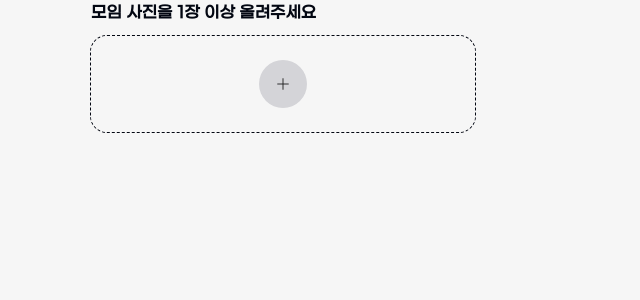
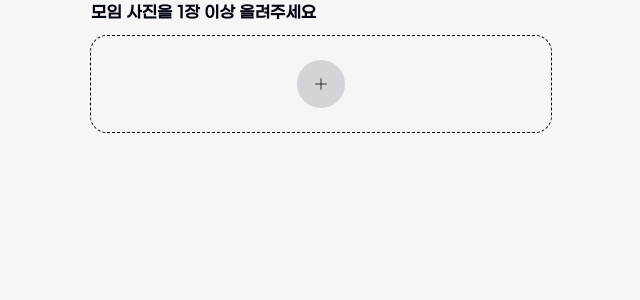
Before and after one commit to swyp-web9th-team8/frontend, a Next.js app: page /review/create in a window 1280 px wide. Shown: the top 300 px of the page, without its empty margins (319-959 px from the left). Built offline with nearby package versions, Linux system fonts and the light colour scheme.

Commit message:
Style: ImagesUploader 컴포넌트의 이미지를 선택하기 전 화면의 CSS 수정

```diff
--- a/src/components/atoms/Input/ImagesUploader.tsx
+++ b/src/components/atoms/Input/ImagesUploader.tsx
@@ -90,9 +90,10 @@ function ImagesUploader({ name }: Props) {
         onChange={handleChange}
         className="hidden"
       />
-      <div className="grid grid-cols-3 gap-2.5">
-        {previews.length > 0 &&
-          previews.map((preview, index) => (
+
+      {previews.length > 0 ? (
+        <div className="grid grid-cols-3 gap-2.5">
+          {previews.map((preview, index) => (
             <div key={index} className="relative aspect-square">
               <Image
                 src={preview}
@@ -110,19 +111,19 @@ function ImagesUploader({ name }: Props) {
               </button>
             </div>
           ))}
-        {previews.length === 0 && (
-          <div onClick={handleClick} className="cursor-pointer">
-            <PreviewImage />
-          </div>
-        )}
-      </div>
+        </div>
+      ) : (
+        <div onClick={handleClick} className="cursor-pointer">
+          <PreviewImage />
+        </div>
+      )}
     </div>
   );
 }
 
 function PreviewImage() {
   return (
-    <div className="bg-greyscale-gray-50 relative flex h-24 w-96 items-center justify-center overflow-hidden rounded-2xl outline outline-[0.50px] outline-offset-[-0.50px] outline-gray-950 outline-dashed">
+    <div className="bg-greyscale-gray-50 relative flex h-24 w-full items-center justify-center overflow-hidden rounded-2xl outline outline-[0.50px] outline-offset-[-0.50px] outline-gray-950 outline-dashed">
       <div className="h-12 w-12 rounded-full bg-zinc-300">
         <IconAdd className="absolute top-1/2 left-1/2 h-4 w-4 -translate-x-1/2 -translate-y-1/2" />
       </div>
```
